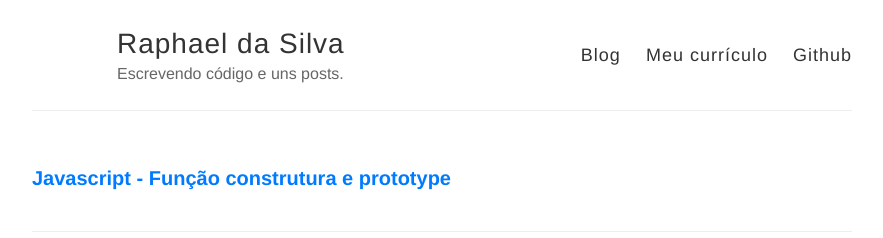
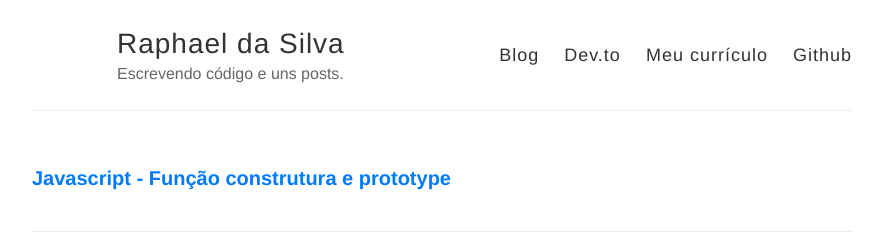
Before and after one commit to raphael-da-silva/raphael-da-silva.github.io, a Jekyll site: the page built from index.html, in a window 1280 px wide and 900 px high. Shown: the top 238 px of the window, without its empty margins (198-1081 px from the left). Built offline with Jekyll 4.4.1, drawn with Linux system fonts in a browser that asks for light colours; nearby versions of some CDN libraries.

Commit message:
Adição de novo link

```diff
--- a/_layouts/default.html
+++ b/_layouts/default.html
@@ -39,6 +39,7 @@
 
           <nav>
             <a href="{{ site.baseurl }}/">Blog</a>
+            <a href="https://dev.to/raphaeldasilva">Dev.to</a>
             <a href="https://github.com/{{ site.footer-links.github }}/curriculo/blob/master/curriculo-raphael-da-silva.md">Meu currículo</a>
            <!--  <a href="{{ site.baseurl }}/about">Sobre</a> -->
             <a href="https://github.com/{{ site.footer-links.github }}/">Github</a>
```
